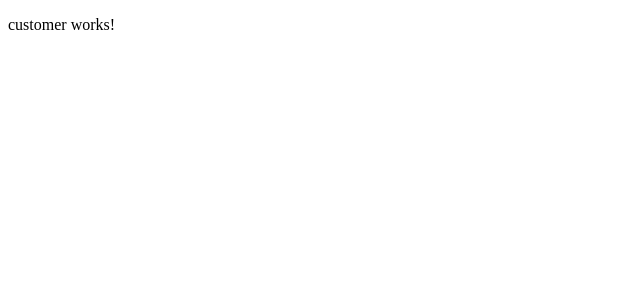
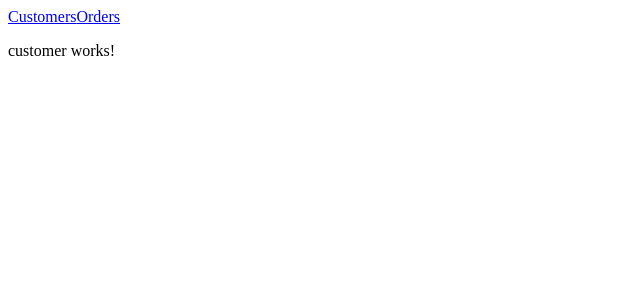
Before and after one commit to aamersadiq/a2-ngrx, an Angular app: page /customers in a window 1280 px wide. Shown: the top 300 px of the page, without its empty margins (0-640 px from the left). Built offline with nearby package versions, Linux system fonts and the light colour scheme.

Commit message:
separate module for customer created

```diff
--- a/src/app/app.module.ts
+++ b/src/app/app.module.ts
@@ -3,22 +3,19 @@ import { NgModule } from '@angular/core';
 import { Routes, RouterModule } from '@angular/router';
 
 import { AppComponent } from './layouts';
-import { appRoutes } from './app.route'
-import { CustomerComponent } from './customer/customer.component';
+import { routing } from './app.route'
 import { OrderComponent } from './order/order.component';
+import { CustomerModule } from './customer'
 
 @NgModule({
   declarations: [
     AppComponent,
-    CustomerComponent,
     OrderComponent
   ],
   imports: [
-    RouterModule.forRoot(
-      appRoutes,
-      { enableTracing: true } // <-- debugging purposes only
-    ),
-    BrowserModule
+    routing,
+    BrowserModule,
+    CustomerModule
   ],
   providers: [],
   bootstrap: [AppComponent]
--- a/src/app/app.route.ts
+++ b/src/app/app.route.ts
@@ -1,22 +1,21 @@
 import { Routes, RouterModule } from '@angular/router';
+import { ModuleWithProviders } from '@angular/core';
 
 import { CustomerComponent } from './customer/customer.component';
 import { OrderComponent } from './order/order.component';
 
-export const appRoutes: Routes = [
-    {
-        path: 'customers',
-        component: CustomerComponent,
-        data: { title: 'Customers' }
-    },
+export const routes: Routes = [
     {
         path: 'orders',
         component: OrderComponent,
         data: { title: 'Orders' }
     },
-    { path: '',
-      redirectTo: '/customers',
-      pathMatch: 'full'
+    {
+        path: '',
+        redirectTo: '/customers',
+        pathMatch: 'full'
     },
     // { path: '**', component: PageNotFoundComponent }
-  ];
+];
+
+export const routing: ModuleWithProviders = RouterModule.forRoot(routes);
--- /dev/null
+++ b/src/app/customer/customer.route.ts
@@ -0,0 +1,14 @@
+import { Routes, RouterModule } from '@angular/router';
+import { ModuleWithProviders } from '@angular/core';
+
+import { CustomerComponent } from './customer.component';
+
+export const routes: Routes = [
+    {
+        path: 'customers',
+        component: CustomerComponent,
+        data: { title: 'Customers' }
+    }
+  ];
+
+  export const routing: ModuleWithProviders = RouterModule.forRoot(routes);
--- /dev/null
+++ b/src/app/customer/index.ts
@@ -0,0 +1 @@
+export * from './customer.module';
--- a/src/app/layouts/app-root/app.component.html
+++ b/src/app/layouts/app-root/app.component.html
@@ -1,3 +1,7 @@
+<nav>
+  <a routerLink="customers">Customers</a>
+  <a routerLink="orders">Orders</a>
+</nav>
 <div class="container-fluid">
   <router-outlet></router-outlet>
 </div>
```
Also changed, not shown: src/app/customer/customer.module.ts (added, +19 -0 lines).
